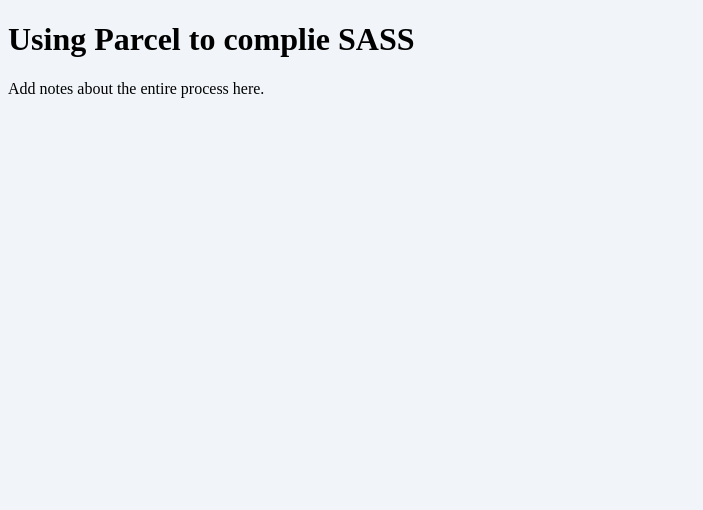
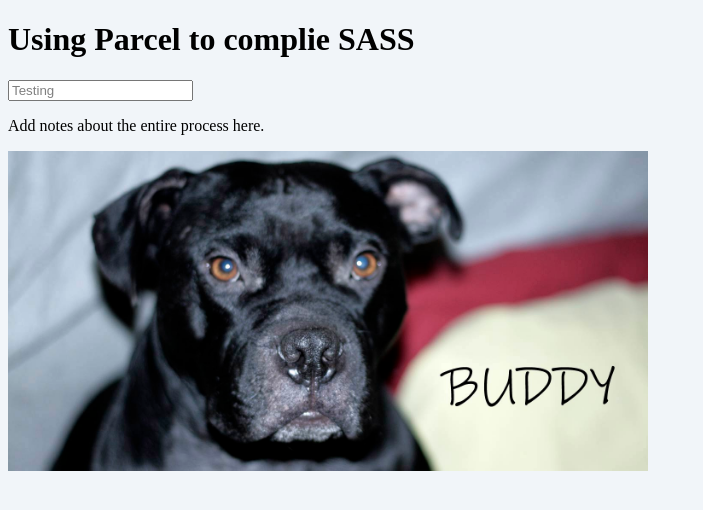
Before and after one commit to Kernix13/parcel-sass-setup, a website built with Parcel: page src/index.html in a window 1280 px wide. Shown: the whole page, without its empty margins (0-703 px from the left). Built offline with nearby package versions, Linux system fonts and the light colour scheme.

```diff
--- a/package.json
+++ b/package.json
@@ -21,7 +21,6 @@
   "homepage": "https://github.com/Kernix13/parcel-sass-setup#readme",
   "devDependencies": {
     "@parcel/transformer-sass": "^2.7.0",
-    "parcel": "^2.7.0",
-    "sass": "^1.54.8"
+    "parcel": "^2.7.0"
   }
 }
--- a/src/index.html
+++ b/src/index.html
@@ -6,11 +6,13 @@
     <meta name="viewport" content="width=device-width, initial-scale=1.0" />
     <title>Sass with Parcel</title>
     <link rel="stylesheet" href="./scss/main.scss" />
-    <script src="./js/main.js" defer></script>
+    <script src="./js/main.js" defer type="module"></script>
   </head>
   <body>
     <h1>Using Parcel to complie SASS</h1>
+    <input class="input-test" type="text" placeholder="Testing" />
     <p>Add notes about the entire process here.</p>
+    <img class="lg-img" src="./images/GitHubBanner750.3.jpg" alt="Buddy" />
 
     <!-- <script src="./js/main.js" defer></script> -->
   </body>
--- a/src/js/main.js
+++ b/src/js/main.js
@@ -1 +1,3 @@
+import "./../scss/main.scss";
+
 console.log("From Parcel");
--- a/src/scss/main.scss
+++ b/src/scss/main.scss
@@ -3,3 +3,13 @@
 body {
   background-color: $bgLite;
 }
+
+.lg-img {
+  display: block;
+  width: 40rem;
+  height: auto;
+}
+
+::placeholder {
+  color: rgba(0, 0, 0, 0.5);
+}
```
Also changed, not shown: README.md, src/images/GitHubBanner750.3.jpg (added), 2 other files.
